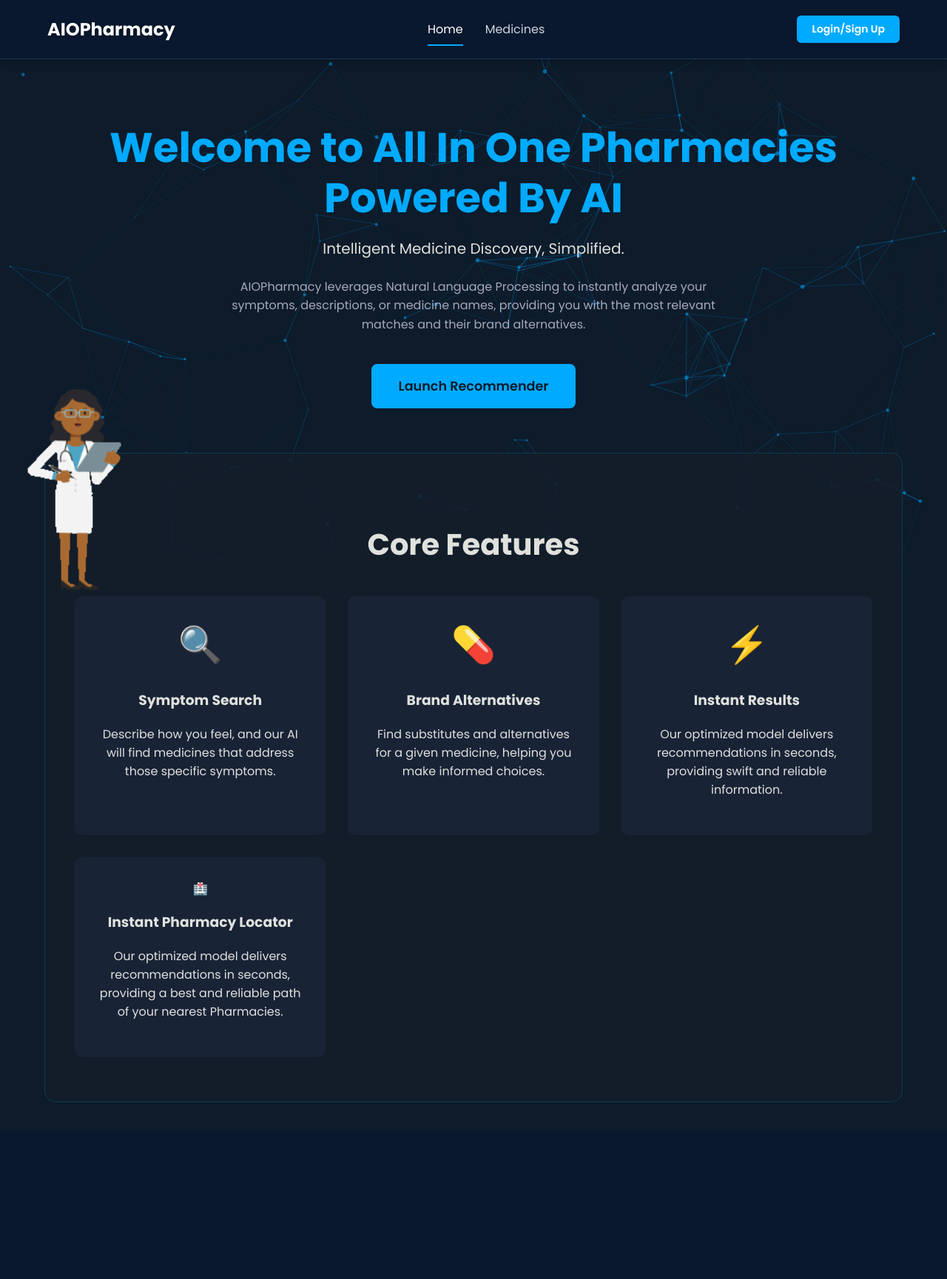
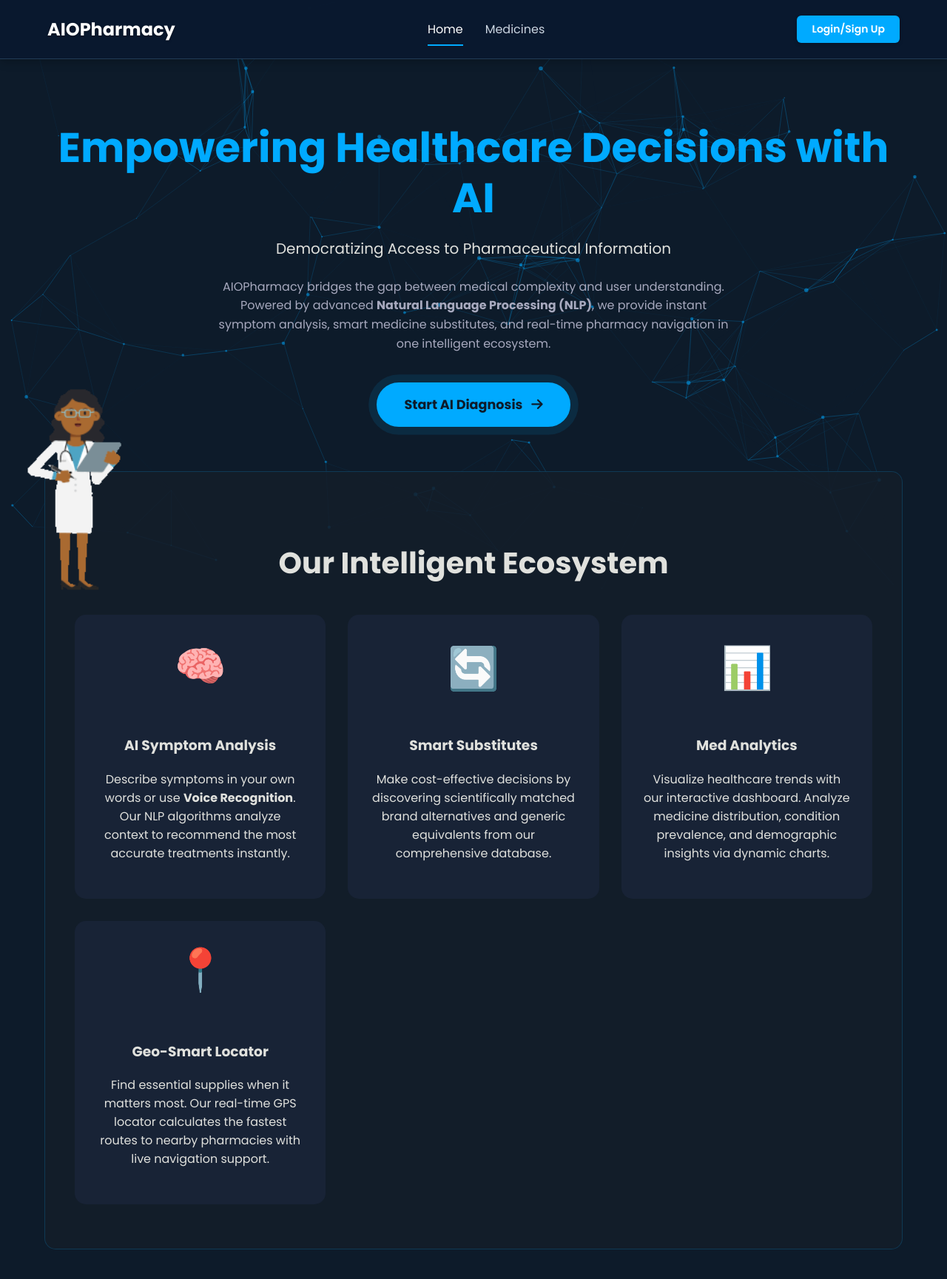
Before and after one commit to udityamerit/AIOPharmacy, a Flask app: page / in a window 1280 px wide. Shown: the whole page at 74% size. Before the commit the page ends 1490 px from the top, so only its background shows below. Run offline with Flask 3, Linux system fonts and the light colour scheme.

Commit message:
updating the project of phase 2

```diff
--- a/static/style.css
+++ b/static/style.css
@@ -265,7 +265,7 @@ body {
     font-weight: 700;
     color: var(--accent-color);
     margin-bottom: 0.5rem;
-    animation: fadeInDown 1s ease-out;
+    /* Animation is now handled by AOS, old keyframe removed to avoid conflict */
     line-height: 1.2;
 }
 
@@ -273,7 +273,6 @@ body {
     font-size: 1.25rem;
     color: var(--text-primary);
     margin-bottom: 1.5rem;
-    animation: fadeInUp 1s 0.3s ease-out backwards;
 }
 
 .hero .description {
@@ -281,7 +280,13 @@ body {
     margin: 0 auto 2.5rem;
     color: var(--text-secondary);
     line-height: 1.6;
-    animation: fadeInUp 1s 0.6s ease-out backwards;
+}
+
+/* NEW: Glow Effect for CTA */
+@keyframes pulse-glow {
+    0% { box-shadow: 0 0 0 0 rgba(0, 170, 255, 0.4); }
+    70% { box-shadow: 0 0 0 15px rgba(0, 170, 255, 0); }
+    100% { box-shadow: 0 0 0 0 rgba(0, 170, 255, 0); }
 }
 
 .cta-button {
@@ -290,18 +295,22 @@ body {
     background-color: var(--accent-color);
     color: var(--primary-bg);
     border: 2px solid var(--accent-color);
-    border-radius: 8px;
+    border-radius: 50px; /* Rounded Pill Shape */
     font-size: 1.1em;
-    font-weight: 600;
+    font-weight: 700;
     text-decoration: none;
     transition: all 0.3s ease;
-    animation: fadeInUp 1s 0.9s ease-out backwards;
 }
 
 .cta-button:hover {
     background-color: transparent;
     color: var(--accent-color);
-    transform: translateY(-3px);
+    transform: translateY(-5px);
+    box-shadow: 0 10px 25px rgba(0, 170, 255, 0.4);
+}
+
+.cta-button.glow-effect {
+    animation: pulse-glow 2s infinite;
 }
 
 /* --- Homepage Features --- */
@@ -311,7 +320,7 @@ body {
     background-color: var(--container-bg);
     border: 1px solid var(--border-color);
     border-radius: 15px;
-    animation: fadeIn 1.5s ease-out;
+    /* Remove old fadeIn animation to let AOS take over */
 }
 
 .features h2 {
@@ -331,22 +340,38 @@ body {
 .feature-card {
     background-color: var(--card-bg);
     padding: 30px;
-    border-radius: 10px;
+    border-radius: 15px;
     border-bottom: 3px solid transparent;
     transition: all 0.3s ease;
     text-align: center;
+    position: relative;
+    overflow: hidden;
 }
 
+/* Fantastic Hover Effect for Cards */
 .feature-card:hover {
-    transform: translateY(-10px);
+    transform: translateY(-15px) !important; /* Override AOS transform if needed */
     border-color: var(--accent-color);
-    box-shadow: 0 10px 30px rgba(0, 0, 0, 0.3);
+    box-shadow: 0 15px 35px rgba(0, 0, 0, 0.4);
+    background-color: rgba(30, 45, 70, 0.9);
+}
+
+/* NEW: Floating Icon Animation */
+@keyframes floating {
+    0% { transform: translateY(0px); }
+    50% { transform: translateY(-10px); }
+    100% { transform: translateY(0px); }
 }
 
 .feature-icon {
-    font-size: 3em;
+    font-size: 3.5em;
     margin-bottom: 0.5em;
     color: var(--accent-color);
+    display: inline-block;
+}
+
+.feature-icon.floating-icon {
+    animation: floating 3s ease-in-out infinite;
 }
 
 /* --- Forms --- */
@@ -543,10 +568,8 @@ button:hover {
 }
 .medicine-card-small h3 { margin-top: 0; color: var(--text-primary); font-size: 1.2rem; }
 
-/* --- Animations --- */
+/* --- Animations (Retained as backup) --- */
 @keyframes fadeIn { from { opacity: 0; } to { opacity: 1; } }
-@keyframes fadeInDown { from { opacity: 0; transform: translateY(-30px); } to { opacity: 1; transform: translateY(0); } }
-@keyframes fadeInUp { from { opacity: 0; transform: translateY(30px); } to { opacity: 1; transform: translateY(0); } }
 
 /* --- Responsive Media Queries --- */
 @media (max-width: 992px) {
--- a/templates/base.html
+++ b/templates/base.html
@@ -11,6 +11,8 @@
 
     <link rel="stylesheet" href="https://cdnjs.cloudflare.com/ajax/libs/font-awesome/6.0.0-beta3/css/all.min.css">
 
+    <link href="https://unpkg.com/aos@2.3.1/dist/aos.css" rel="stylesheet">
+
     <link rel="stylesheet" href="{{ url_for('static', filename='style.css') }}">
 
     {% block styles %}{% endblock %}
@@ -18,7 +20,7 @@
 <body>
     <div id="particles-js"></div>
 
-    <div id="animated-character">
+    <div id="animated-character" data-aos="fade-right" data-aos-delay="1000">
         <img src="{{ url_for('static', filename='doc.gif') }}" alt="Animated Doctor">
     </div>
 
@@ -59,7 +61,7 @@
     <main class="page-wrapper">
         {% with messages = get_flashed_messages(with_categories=true) %}
             {% if messages %}
-                <div class="flash-messages">
+                <div class="flash-messages" data-aos="fade-down">
                 {% for category, message in messages %}
                     <div class="alert alert-{{ category }}">{{ message }}</div>
                 {% endfor %}
@@ -72,7 +74,17 @@
 
     <script src="https://cdn.jsdelivr.net/particles.js/2.0.0/particles.min.js"></script>
 
+    <script src="https://unpkg.com/aos@2.3.1/dist/aos.js"></script>
+
     <script>
+        // Initialize AOS
+        AOS.init({
+            duration: 800,  // Animation duration
+            once: true,     // Whether animation should happen only once
+            offset: 100,    // Offset (in px) from the original trigger point
+            easing: 'ease-out-cubic',
+        });
+
         // This script is for the background particles
         particlesJS('particles-js',
           { "particles": { "number": { "value": 80, "density": { "enable": true, "value_area": 800 } }, "color": { "value": "#00aaff" }, "shape": { "type": "circle" }, "opacity": { "value": 0.5, "random": false }, "size": { "value": 3, "random": true }, "line_linked": { "enable": true, "distance": 150, "color": "#00aaff", "opacity": 0.4, "width": 1 }, "move": { "enable": true, "speed": 6, "direction": "none", "random": false, "straight": false, "out_mode": "out", "bounce": false } }, "interactivity": { "detect_on": "window", "events": { "onhover": { "enable": true, "mode": "grab" }, "onclick": { "enable": true, "mode": "push" }, "resize": true }, "modes": { "grab": { "distance": 200, "line_linked": { "opacity": 1 } }, "push": { "particles_nb": 4 } } }, "retina_detect": true }
--- a/templates/home.html
+++ b/templates/home.html
@@ -3,36 +3,63 @@
 
 {% block content %}
     <section class="hero">
-        <h1>Welcome to All In One Pharmacies Powered By AI</h1>
-        <p class="subtitle">Intelligent Medicine Discovery, Simplified.</p>
-        <p class="description">
-            AIOPharmacy leverages Natural Language Processing to instantly analyze your symptoms, descriptions, or medicine names, providing you with the most relevant matches and their brand alternatives.
+        <h1 data-aos="fade-down" data-aos-duration="1000">
+            Empowering Healthcare Decisions with AI
+        </h1>
+        <p class="subtitle" data-aos="fade-up" data-aos-delay="200">
+            Democratizing Access to Pharmaceutical Information
         </p>
-        <a href="{{ url_for('recommender_page') }}" class="cta-button">Launch Recommender</a>
+        <p class="description" data-aos="fade-up" data-aos-delay="400">
+            AIOPharmacy bridges the gap between medical complexity and user understanding.
+            Powered by advanced <strong>Natural Language Processing (NLP)</strong>, we provide instant symptom analysis,
+            smart medicine substitutes, and real-time pharmacy navigation in one intelligent ecosystem.
+        </p>
+
+        <div style="margin-top: 30px;" data-aos="zoom-in" data-aos-delay="600">
+            <a href="{{ url_for('recommender_page') }}" class="cta-button glow-effect">
+                Start AI Diagnosis <i class="fas fa-arrow-right" style="margin-left: 8px;"></i>
+            </a>
+        </div>
     </section>
 
     <section class="features">
-        <h2>Core Features</h2>
+        <h2 data-aos="fade-right">Our Intelligent Ecosystem</h2>
         <div class="feature-grid">
-            <div class="feature-card">
-                <div class="feature-icon">🔍</div>
-                <h3>Symptom Search</h3>
-                <p>Describe how you feel, and our AI will find medicines that address those specific symptoms.</p>
+
+            <div class="feature-card" data-aos="fade-up" data-aos-delay="100">
+                <div class="feature-icon floating-icon">🧠</div>
+                <h3>AI Symptom Analysis</h3>
+                <p>
+                    Describe symptoms in your own words or use <strong>Voice Recognition</strong>.
+                    Our NLP algorithms analyze context to recommend the most accurate treatments instantly.
+                </p>
             </div>
-            <div class="feature-card">
-                <div class="feature-icon">💊</div>
-                <h3>Brand Alternatives</h3>
-                <p>Find substitutes and alternatives for a given medicine, helping you make informed choices.</p>
+
+            <div class="feature-card" data-aos="fade-up" data-aos-delay="200">
+                <div class="feature-icon floating-icon" style="animation-delay: 0.5s;">🔄</div>
+                <h3>Smart Substitutes</h3>
+                <p>
+                    Make cost-effective decisions by discovering scientifically matched brand alternatives
+                    and generic equivalents from our comprehensive database.
+                </p>
             </div>
-            <div class="feature-card">
-                <div class="feature-icon">⚡</div>
-                <h3>Instant Results</h3>
-                <p>Our optimized model delivers recommendations in seconds, providing swift and reliable information.</p>
+
+            <div class="feature-card" data-aos="fade-up" data-aos-delay="300">
+                <div class="feature-icon floating-icon" style="animation-delay: 1s;">📊</div>
+                <h3>Med Analytics</h3>
+                <p>
+                    Visualize healthcare trends with our interactive dashboard.
+                    Analyze medicine distribution, condition prevalence, and demographic insights via dynamic charts.
+                </p>
             </div>
-            <div class="feature-card">
-                <div class="Pharmacy Locator">🏥</div>
-                <h3>Instant Pharmacy Locator</h3>
-                <p>Our optimized model delivers recommendations in seconds, providing a best and reliable path of your nearest Pharmacies.</p>
+
+            <div class="feature-card" data-aos="fade-up" data-aos-delay="400">
+                <div class="feature-icon floating-icon" style="animation-delay: 1.5s;">📍</div>
+                <h3>Geo-Smart Locator</h3>
+                <p>
+                    Find essential supplies when it matters most.
+                    Our real-time GPS locator calculates the fastest routes to nearby pharmacies with live navigation support.
+                </p>
             </div>
         </div>
     </section>
```
